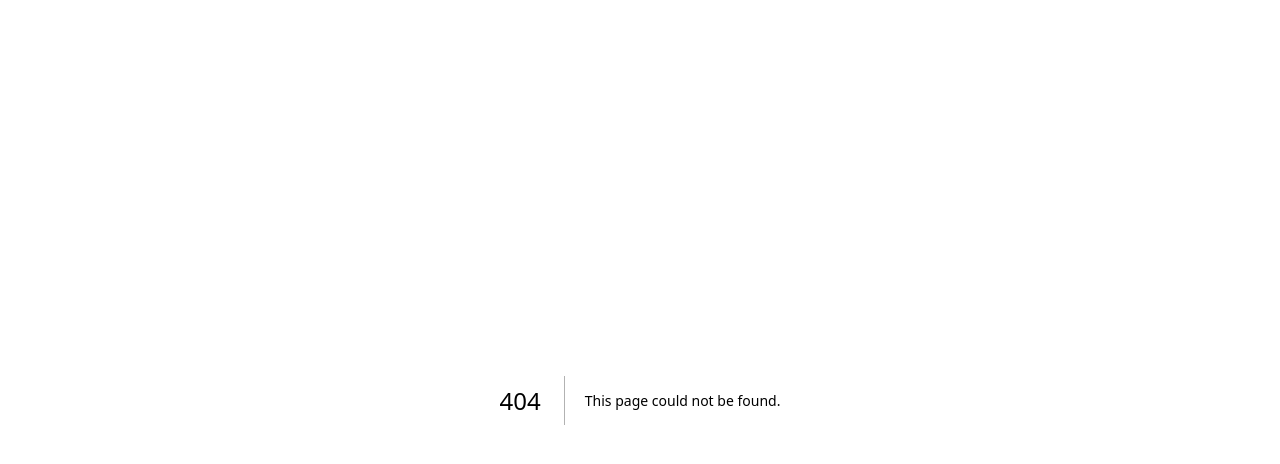
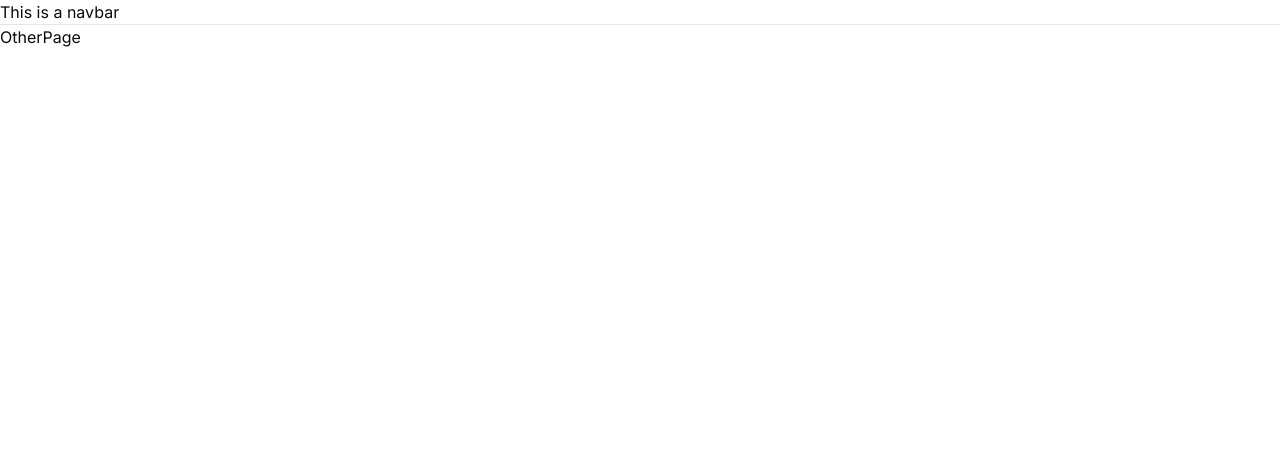
Before and after one commit to prechak/Taskify, a Next.js app: page /other in a window 1280 px wide. Before the commit this address had no page. Shown: the top 464 px of the page. Built offline with nearby package versions, Linux system fonts and the light colour scheme.

Commit message:
feat: folder setup

```diff
--- /dev/null
+++ b/app/(test)/layout.tsx
@@ -0,0 +1,13 @@
+import React from "react";
+
+function layout({ children }: { children: React.ReactNode }) {
+  return (
+    <div className="h-full">
+      <div>This is a navbar</div>
+      <hr />
+      {children}
+    </div>
+  );
+}
+
+export default layout;
--- /dev/null
+++ b/app/(test)/other/page.tsx
@@ -0,0 +1,7 @@
+import React from "react";
+
+function OtherPage() {
+  return <div>OtherPage</div>;
+}
+
+export default OtherPage;
--- /dev/null
+++ b/app/(test)/something/page.tsx
@@ -0,0 +1,7 @@
+import React from "react";
+
+function SomethingPage() {
+  return <div>SomethingPage</div>;
+}
+
+export default SomethingPage;
--- /dev/null
+++ b/app/example/page.tsx
@@ -0,0 +1,7 @@
+import React from "react";
+
+function ExamplaPage() {
+  return <div>Example Page</div>;
+}
+
+export default ExamplaPage;
--- a/app/globals.css
+++ b/app/globals.css
@@ -1,6 +1,12 @@
 @tailwind base;
 @tailwind components;
 @tailwind utilities;
+
+html,
+body,
+:root {
+  height: 100%;
+}
 
 @layer base {
   :root {
--- a/app/page.tsx
+++ b/app/page.tsx
@@ -1,5 +1,5 @@
 import Image from "next/image";
 
 export default function Home() {
-  return <div>Hello Trello</div>;
+  return <div className="text-sky-500">Hello Trello</div>;
 }
--- /dev/null
+++ b/app/users/[id]/page.tsx
@@ -0,0 +1,7 @@
+import React from "react";
+
+function IdPage({ params }: { params: { id: string } }) {
+  return <div>Id: {params.id}</div>;
+}
+
+export default IdPage;
```
